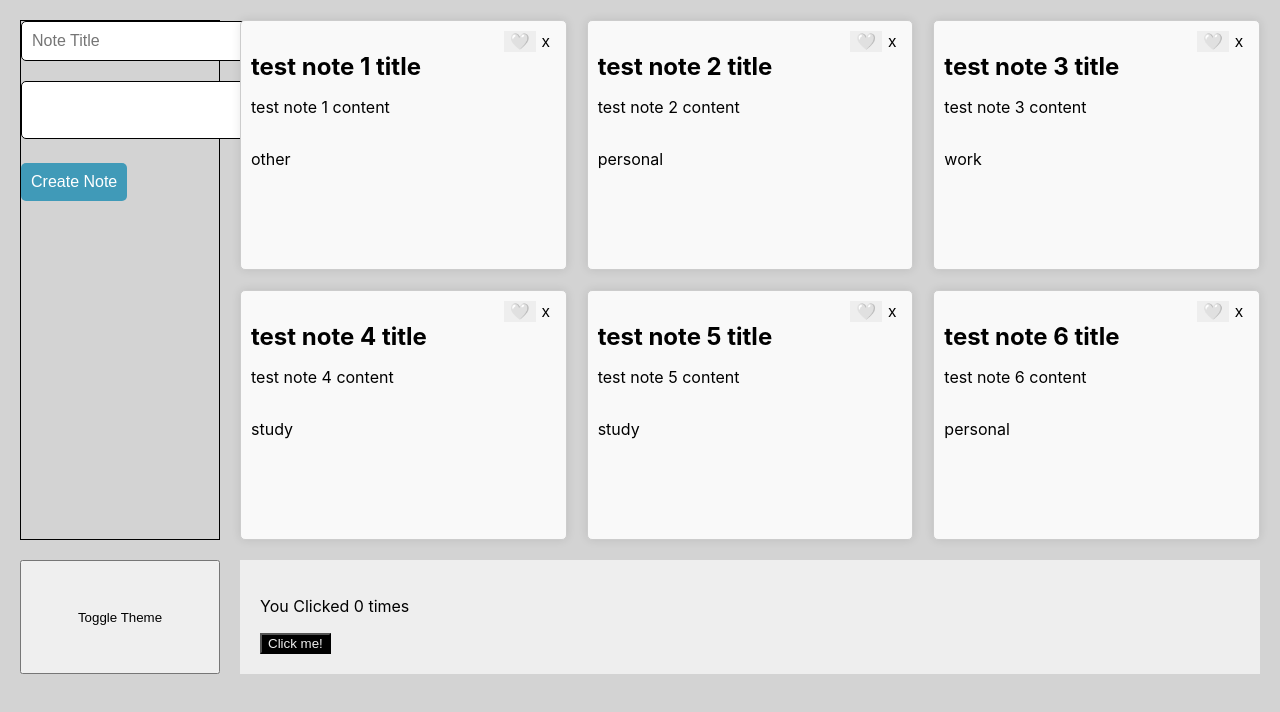
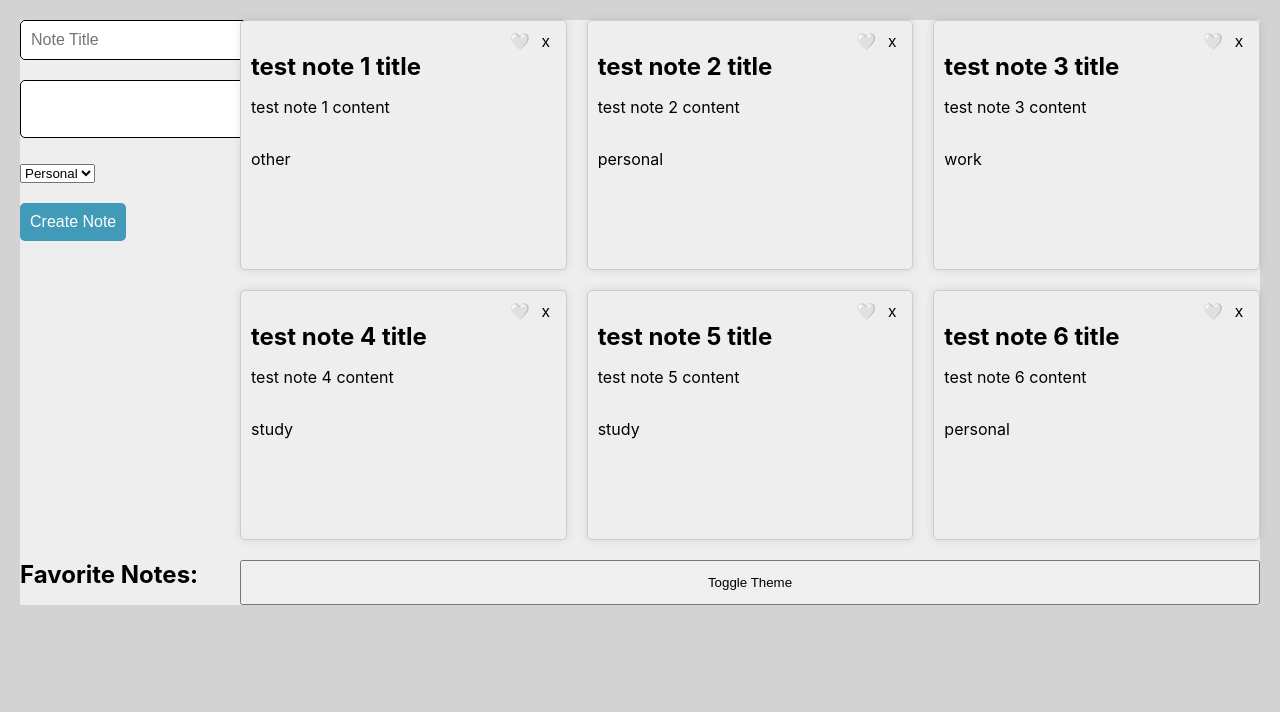
Before and after one commit to edolosa/CSE110--Lab-2, a React (Create React App) app in the folder my-app/: page / in a window 1280 px wide. Shown: the top 712 px of the page. Built offline with nearby package versions, Linux system fonts and the light colour scheme.

Commit message:
Exercise 4.3 Done

```diff
--- a/my-app/src/App.css
+++ b/my-app/src/App.css
@@ -1,20 +1,3 @@
-.note-idividual {
-  border: 1px solid black;
-  display: "flex";
-  flex-direction: column;
-}
-
-.app-container {
-  display:"flex";
-  flex-direction: column;
-}
-
-.note-form {
-  display:"flex";
-  border: 1px solid black;
-  flex-direction: column;
-}
-
 body {
   margin: 20px;
   background-color: lightgrey;
@@ -95,7 +78,7 @@ body {
   cursor: pointer;
  }
 
- .edit-buttons {
+.edit-buttons {
   display: flex;
   justify-content: space-evenly;
   gap: 5px;
--- a/my-app/src/App.tsx
+++ b/my-app/src/App.tsx
@@ -1,30 +1,97 @@
-import React from 'react';
-import logo from './logo.svg';
 import './App.css';
-import {Label, Note} from "./types";
-import { dummyNotesList } from "./constants";
-import { ClickCounter, ToggleTheme, FavoriteButton } from "./hooksExercise";
+import { useState } from 'react';
+import { dummyNotesList } from './constants';
+import { Label } from "./types";
+import { ThemeContext, themes } from "./ThemeContext";
 
 function App() {
+
+  const initialNote = {
+    id: -1,
+    title: "",
+    content: "",
+    label: Label.other,
+    favorite: false,
+  };
+
+  const [notes, setNotes] = useState(dummyNotesList);
+  const [createNote, setCreateNote] = useState(initialNote);
+  const [currentTheme, setCurrentTheme] = useState(themes.light);
+
+  const createNoteHandler = (event: React.FormEvent) => {
+    event.preventDefault();
+    console.log("title: ", createNote.title);
+    console.log("content: ", createNote.content);
+    createNote.id = notes.length + 1;
+    setNotes([createNote, ...notes]);
+    setCreateNote(initialNote);
+  };
+
+  const handleDeleteNote = (id: number) => {
+    const filteredNotes = notes.filter(note => note.id !== id);
+    setNotes(filteredNotes);
+  };
+
+  const handleFavoriteToggle = (id: number) => {
+    const updatedNotes = notes.map(note => {
+      if (note.id === id) {
+        return { ...note, favorite: !note.favorite };
+      }
+      return note;
+    });
+    setNotes(updatedNotes);
+  };
+
+  const toggleTheme = () => {
+    setCurrentTheme(currentTheme === themes.light ? themes.dark : themes.light);
+  };
+
   return (
-    <div className="app-container">
+    <div className='app-container' style={{ backgroundColor: currentTheme.background, color: currentTheme.foreground }}>
+      <form className="note-form" onSubmit={createNoteHandler}>
+        <div>
+          <input
+            placeholder="Note Title"
+            onChange={(event) =>
+              setCreateNote({ ...createNote, title: event.target.value })}
+            required>
+          </input>
+        </div>
 
-      <form className="note-form">
-        <div><input placeholder='Note Title'></input></div>
+        <div>
+          <textarea
+            onChange={(event) =>
+              setCreateNote({ ...createNote, content: event.target.value })}
+            required>
+          </textarea>
+        </div>
 
-        <div><textarea></textarea></div>
+        <div>
+         <select
+           onChange={(event) =>
+             setCreateNote({ ...createNote, label: event.target.value as Label })}
+           required>
+           <option value={Label.personal}>Personal</option>
+           <option value={Label.study}>Study</option>
+           <option value={Label.work}>Work</option>
+           <option value={Label.other}>Other</option>
+         </select>
+       </div>
 
-        <div><button type='submit'>Create Note</button></div>
+        <div><button type="submit">Create Note</button></div>
       </form>
 
       <div className="notes-grid">
-       {dummyNotesList.map((note) => (
+        {notes.map((note) => (
           <div
             key={note.id}
-           className="note-item">
+            className="note-item"
+            contentEditable="true"
+            style={{ backgroundColor: currentTheme.background, color: currentTheme.foreground }}
+          >
             <div className="notes-header">
-             <FavoriteButton></FavoriteButton>
-             <button>x</button>
+            <button onClick={() => handleFavoriteToggle(note.id)}>{note.favorite ? '❤️' : '🤍'} </button>
+            <button onClick={() => handleDeleteNote(note.id)}>x</button>
             </div>
             <h2> {note.title} </h2>
             <p> {note.content} </p>
@@ -32,7 +99,18 @@ function App() {
           </div>
         ))}
       </div>
-     <ToggleTheme></ToggleTheme>
+
+      <div className="favorite-notes">
+        <h2>Favorite Notes:</h2>
+        <ul>
+          {notes.filter(note => note.favorite).map((note) => (
+            <li key={note.id}> {note.title}</li>
+          ))}
+        </ul>
+      </div>
+      <button onClick={toggleTheme}>
+        Toggle Theme
+      </button>
     </div>
   );
 }
--- a/my-app/src/constants.ts
+++ b/my-app/src/constants.ts
@@ -1,5 +1,4 @@
-import { Label, Note } from "./types";
-// import { useState } from "react";
+import { Label } from "./types";
 
 export const dummyNotesList = [
     {
@@ -7,45 +6,41 @@ export const dummyNotesList = [
         title: "test note 1 title",
         content: "test note 1 content",
         label: Label.other,
+        favorite: false,
     },
     {
         id: 2,
         title: "test note 2 title",
         content: "test note 2 content",
         label: Label.personal,
+        favorite: false,
    },
    {
        id: 3,
        title: "test note 3 title",
        content: "test note 3 content",
        label: Label.work,
+       favorite: false,
    },
    {
        id: 4,
        title: "test note 4 title",
        content: "test note 4 content",
        label: Label.study,
+       favorite: false,
    },
    {
        id: 5,
        title: "test note 5 title",
        content: "test note 5 content",
        label: Label.study,
+       favorite: false,
    },
    {
        id: 6,
        title: "test note 6 title",
        content: "test note 6 content",
        label: Label.personal,
+       favorite: false,
    },
 ]
-
-// const [notes, setNotes] = useState(dummyNotesList);
-// const initialNote = {
-//     id:-1,
-//     title:"",
-//     content: "",
-//     label: Label.other,
-// };
-
-// const [createNote, setCreateNote] = useState(initialNote);
--- a/my-app/src/hooksExercise.tsx
+++ b/my-app/src/hooksExercise.tsx
@@ -1,13 +1,17 @@
-import React, {useState, useEffect, useContext} from 'react';
-import { ThemeContext, themes } from './ThemeContext';
-import { FavoriteContext, favThemes } from './FavoriteContext';
+import React, { useState, useEffect, useContext } from 'react';
+import { ThemeContext, themes } from "./ThemeContext";
 
 export function ClickCounter() {
  const [count, setCount] = useState(0);
 
+ const handleClick = () => {
+   setCount(count + 1);
+ };
+
  useEffect(() => {
-        document.title = `You Clicked ${count} times`;
+   document.title = `You clicked ${count} times`;
  }, [count]);
+
  const theme = useContext(ThemeContext);
  return (
     <div
@@ -17,45 +21,46 @@ export function ClickCounter() {
         padding: "20px",
       }}
     >
-            <p>You Clicked {count} times</p>
-            <button onClick={() => setCount(count + 1)}
-            style={{background: theme.foreground, color: theme.background}}
+      <p>You clicked {count} times </p>
+      <button
+        onClick={() => setCount(count + 1)}
+        style={{ background: theme.foreground, color: theme.background }}
       >
-                Click me!
+        Click me
       </button>
     </div>
   );
 }
 
-export function ToggleTheme() {
+function ToggleTheme() {
   const [currentTheme, setCurrentTheme] = useState(themes.light);
 
   const toggleTheme = () => {
-        setCurrentTheme(currentTheme === themes.light ? themes.dark :
-        themes.light);
+    setCurrentTheme(currentTheme === themes.light ? themes.dark : themes.light);
   };
 
   return (
     <ThemeContext.Provider value={currentTheme}>
-            <button onClick={toggleTheme}> Toggle Theme</button>
+      <button onClick={toggleTheme}> Toggle Theme </button>
       <ClickCounter />
     </ThemeContext.Provider>
   );
  }
 
+ export default ToggleTheme;
 
-export function FavoriteButton() {
-    const [favorite, setFavorite] = useState(favThemes.unfavorite);
 
-    const favoriteButton = () => {
-        setFavorite(favorite === favThemes.unfavorite ? favThemes.favorite :
-        favThemes.unfavorite);
-    };
 
+
+ interface FavouriteButtonProps {
+  isFavourite: boolean;
+  toggleFavourite: () => void;
+}
+
+export function FavouriteButton({ isFavourite, toggleFavourite }: FavouriteButtonProps) {
   return (
-        <FavoriteContext.Provider value={favorite}>
-            <button onClick={favoriteButton} style={{background: favorite.background,}}>🤍</button>
-        </FavoriteContext.Provider>
+    <button onClick={toggleFavourite} style={{ fontSize: '24px', cursor: 'pointer' }}>
+      {isFavourite ? '❤️' : '🤍'}
+    </button>
   );
-
 }
```
Also changed, not shown: my-app/src/types.ts (+5 -3 lines). Lines whose indentation alone changed are shown as unchanged.
